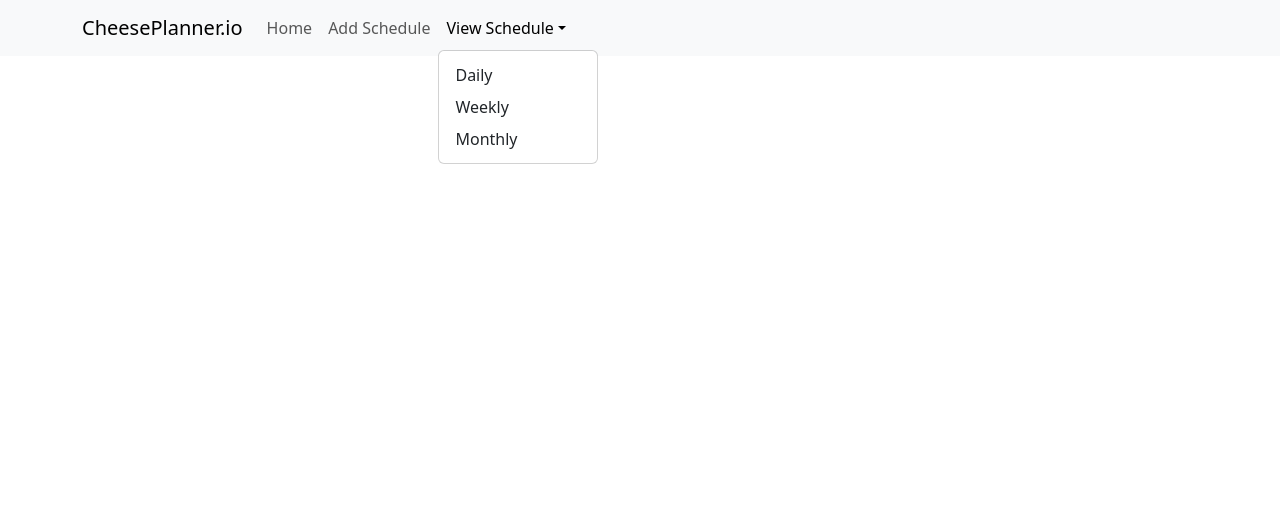
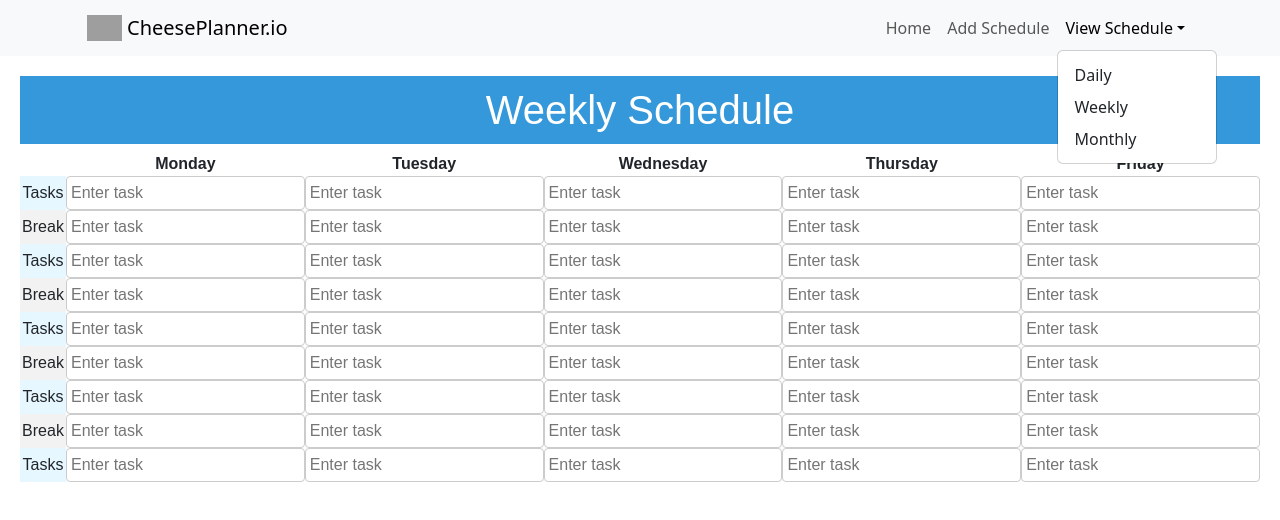
Before and after one commit to max-hubenko/CheesePlanner.io, a React (Create React App) app in the folder client/: page /weekly in a window 1280 px wide. Both pictures are taken after a click on the button "View Schedule". Shown: the top 520 px of the page. Built offline with nearby package versions, Linux system fonts and the light colour scheme; grey boxes are pictures that could not be loaded.

Commit message:
all changed

```diff
--- a/client/src/App.js
+++ b/client/src/App.js
@@ -8,6 +8,7 @@ import RecordList from "./components/recordList";
 import Edit from "./components/edit";
 import Create from "./components/create";
 import TodoList from "./components/generateDay";
+import WeeklySchedule from "./components/generateWeek";
 
  const App = () => {
  return (
@@ -18,6 +19,7 @@ import TodoList from "./components/generateDay";
        <Route path="/edit/:id" element={<Edit />} />
        <Route path="/create" element={<Create />} />
        <Route path="/daily" element={< TodoList />} />
+       <Route path="/weekly" element={< WeeklySchedule />} />
      </Routes>
    </div>
  );
--- /dev/null
+++ b/client/src/components/WeeklySchedule.css
@@ -0,0 +1,46 @@
+/* WeeklySchedule.css */
+.weekly-schedule-container {
+    font-family: Arial, sans-serif;
+    text-align: center;
+    margin: 20px;
+    }
+
+
+    .weekly-schedule {
+    width: 100%;
+    border-collapse: collapse;
+    }
+
+
+    .th,
+    .td {
+    padding: 8px;
+    border: 1px solid #ccc;
+    }
+
+
+    .task-cell {
+    background-color: #e6f7ff;
+    /* Light blue for task cells */
+    }
+
+
+    .break-cell {
+    background-color: #f2f2f2;
+    /* Gray for break cells */
+    }
+
+
+    .task-input {
+    width: 100%;
+    padding: 4px;
+    border: 1px solid #ccc;
+    border-radius: 4px;
+    }
+
+
+    .weekly-schedule-header {
+    background-color: #3498db;
+    color: #fff;
+    padding: 10px;
+    }
--- a/client/src/components/create.js
+++ b/client/src/components/create.js
@@ -40,8 +40,11 @@ export default function Create() {
     }
     // This following section will display the form that takes the input from the user.
     return (
-        <div className="form-box">
+        <div style={{display:"flex", flexDirection:"column", justifyContent: "center", alignContent: "center", height: "100vh" }}>
+            <div style={{display:"flex",flexDirection:"column",marginTop:"10vh"}}className="form-box">
+                <div style={{display:"flex",justifyContent:"center"}}>
                     <h3>Create New Schedule</h3>
+                </div>
                 <form onSubmit={onSubmit}>
                     <div className="form-group">
                         <label htmlFor="topic">Topic</label>
@@ -111,15 +114,17 @@ export default function Create() {
                             <label htmlFor="typeAssignment" className="form-check-label">Assignment</label>
                         </div>
                     </div>
-                <div className="form-group">
+                    <div style={{display:"flex",justifyContent:"center",marginTop:"2vh"}} className="form-group">
                         <input
                             type="submit"
-                        value="Create Schedule"
+                            value="Submit Topic"
                             className="btn btn-primary"
+                            style={{width:"100%"}}
                         />
+                        <button className="btn btn-primary" style={{width:"100%", marginLeft:'3px'}} onClick={backToHome}>Back to Home</button>
                     </div>
                 </form>
-            <div><button onClick={backToHome}>Back to Home</button></div>
+            </div>
         </div>
     );
 }
--- /dev/null
+++ b/client/src/components/generateWeek.js
@@ -0,0 +1,80 @@
+import React, { useState } from "react";
+import './WeeklySchedule.css'; // Import a CSS file for styling
+
+
+const weekdays = ['Monday', 'Tuesday', 'Wednesday', 'Thursday', 'Friday'];
+
+
+export default function WeeklySchedule() {
+    const initialSchedule = {
+        Monday: [],
+        Tuesday: [],
+        Wednesday: [],
+        Thursday: [],
+        Friday: [],
+    };
+
+
+    const [schedule, setSchedule] = useState(initialSchedule);
+
+
+    const handleTaskChange = (day, index, task) => {
+        const updatedSchedule = { ...schedule };
+        updatedSchedule[day][index] = task;
+        setSchedule(updatedSchedule);
+    };
+
+
+    return (
+        <div className="weekly-schedule-container">
+            <h1 className="weekly-schedule-header" >Weekly Schedule</h1>
+            <table className="weekly-schedule">
+                <thead>
+                    <tr>
+                        <th></th>
+                        {weekdays.map((day) => (
+                            <th key={day}>{day}</th>
+                        ))}
+                    </tr>
+                </thead>
+                <tbody>
+                    {Array.from({ length: 9 }).map((_, index) => (
+                        <tr key={index}>
+                            <td className={index % 2 === 0 ? 'task-cell' : 'break-cell'}>
+                                {index % 2 === 0 ? 'Tasks' : 'Break'}
+                            </td>
+                            {weekdays.map((day) => (
+                                <td key={day}>
+                                    <TaskInput
+                                        day={day}
+                                        index={index}
+                                        task={schedule[day][index] || ''}
+                                        onTaskChange={handleTaskChange}
+                                    />
+                                </td>
+                            ))}
+                        </tr>
+                    ))}
+                </tbody>
+            </table>
+        </div>
+    );
+}
+
+
+function TaskInput({ day, index, task, onTaskChange }) {
+    const handleChange = (e) => {
+        onTaskChange(day, index, e.target.value);
+    };
+
+
+    return (
+        <input
+            className="task-input"
+            type="text"
+            value={task}
+            onChange={handleChange}
+            placeholder="Enter task"
+        />
+    );
+}
--- a/client/src/components/navbar.js
+++ b/client/src/components/navbar.js
@@ -6,25 +6,34 @@ import Container from 'react-bootstrap/Container';
 
  // Here, we display our Navbar
 export default function Navibar() {
- return (
-  <Navbar expand="lg" className="bg-body-tertiary">
-      <Container>
+  return (
+    <Navbar expand="lg" className="bg-body-tertiary">
+    <Container style={{ display: "flex", justifyContent: "space-between" }}>
+      <div style={{ display: "flex", alignItems: "center" }}>
+        <img
+          width="35vh"
+          style={{ marginRight: "5px", marginLeft:"5px" }}
+          src="https://github.com/max-hubenko/M-Ms-cheese-hacks/blob/main/cartoon-cheese-1.png?raw=true"
+          alt="Cheese png"
+        />
         <Navbar.Brand href="/">CheesePlanner.io</Navbar.Brand>
+      </div>
+      <div>
         <Navbar.Toggle aria-controls="basic-navbar-nav" />
         <Navbar.Collapse id="basic-navbar-nav">
-          <Nav className="me-auto">
+          <Nav className="ms-auto">
             <Nav.Link href="/">Home</Nav.Link>
             <Nav.Link href="/create">Add Schedule</Nav.Link>
-            <NavDropdown title="View Schedule" id="basic-nav-dropdown">
+            <NavDropdown  style={{marginRight:"5px"}} title="View Schedule" id="basic-nav-dropdown">
               <NavDropdown.Item href="/daily">Daily</NavDropdown.Item>
-              <NavDropdown.Item href="#action/3.2">
-                Weekly
-              </NavDropdown.Item>
+              <NavDropdown.Item href="/weekly">Weekly</NavDropdown.Item>
               <NavDropdown.Item href="#action/3.3">Monthly</NavDropdown.Item>
             </NavDropdown>
           </Nav>
         </Navbar.Collapse>
-      </Container>
-    </Navbar>
- );
+      </div>
+    </Container>
+  </Navbar>
+
+   );
 }
--- a/client/src/components/recordList.js
+++ b/client/src/components/recordList.js
@@ -62,9 +62,11 @@ export default function RecordList() {
  }
   // This following section will display the table with the records of individuals.
   return (
-   <div>
+    <div style={{display:"flex", flexDirection:"column"}}>
+      <div style={{display:"flex", justifyContent:"center"}}>
          <h3>Your TODOs</h3>
-     <table className="table table-striped" style={{ marginTop: 20 }}>
+      </div>
+      <table className="table table-striped" style={{ marginTop: 10 }}>
         <thead>
           <tr>
             <th>Topic</th>
```
Lines whose indentation alone changed are shown as unchanged.
